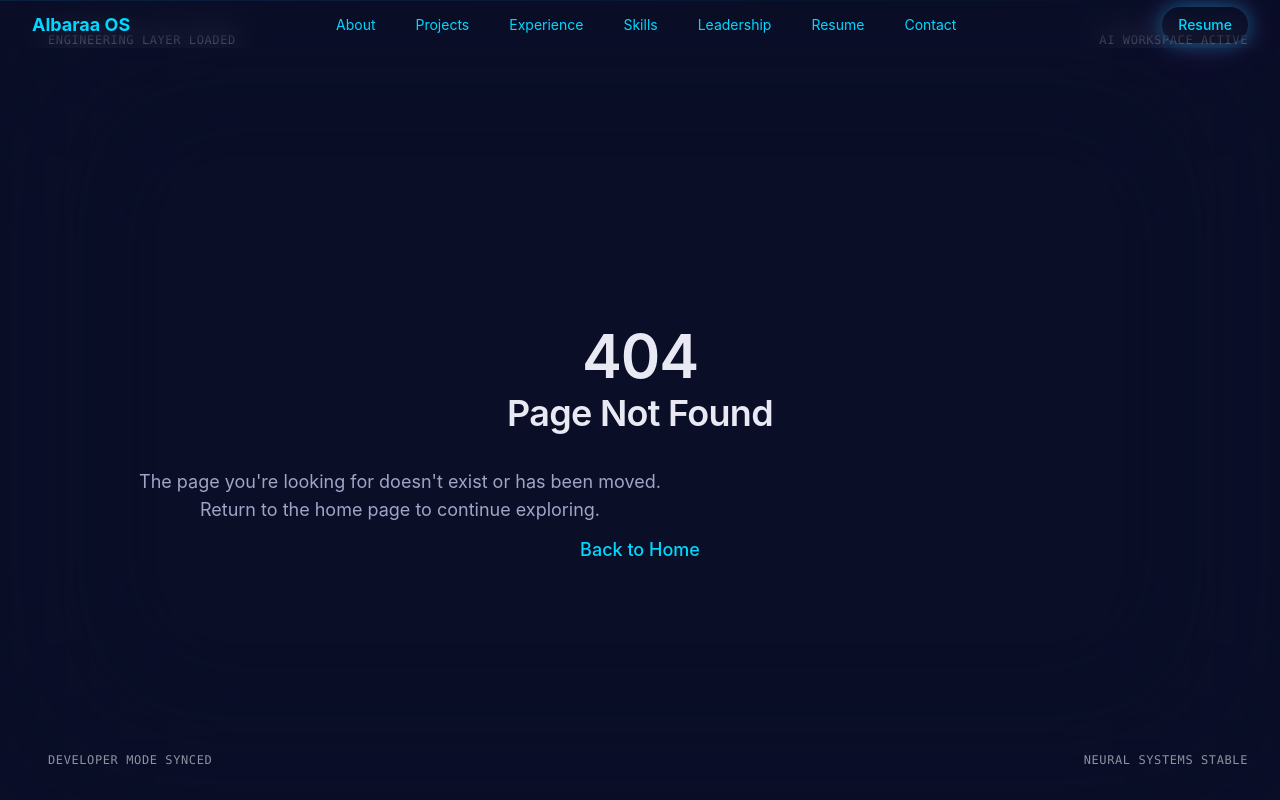
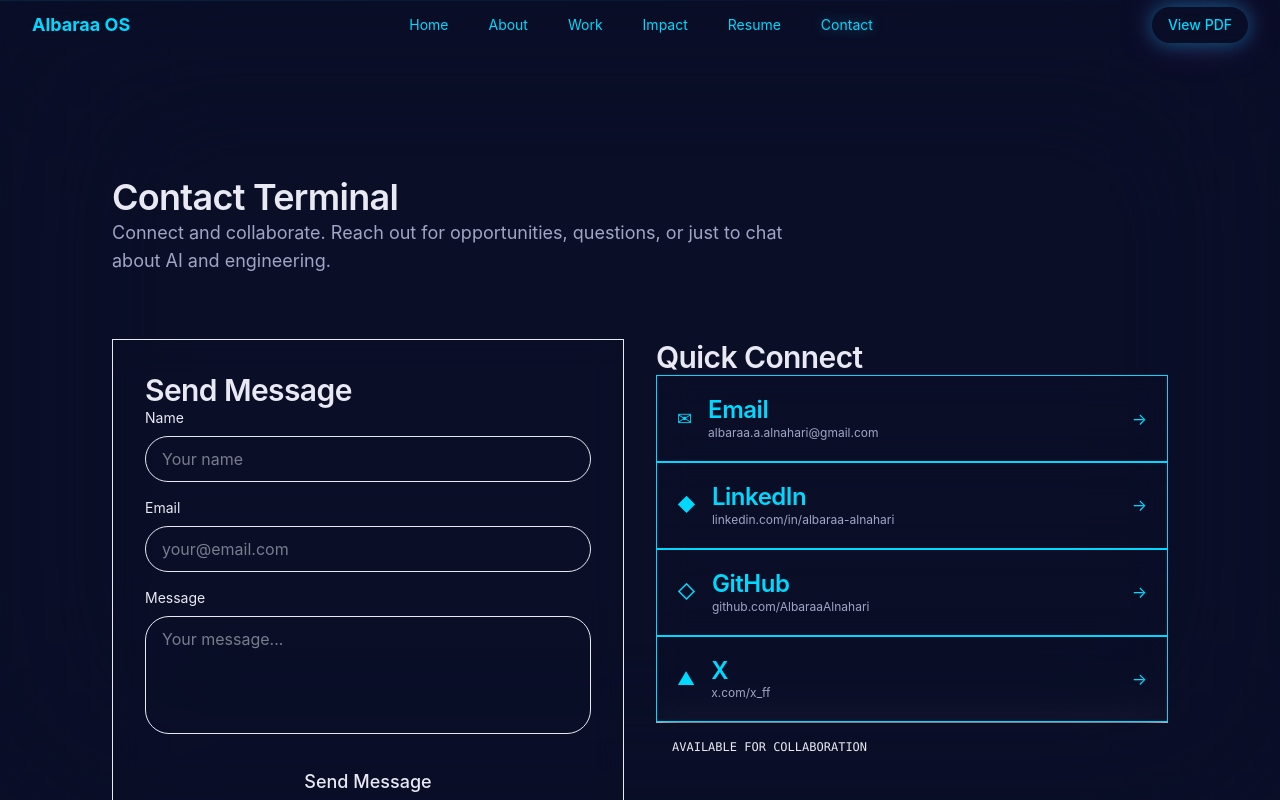
Before and after one commit to AlbaraaAlnahari/Personal-Portfolio, a Next.js app: page /contact in a window 1280 px wide. Before the commit this address had no page. Built offline with nearby package versions, Linux system fonts and the light colour scheme.

Commit message:
checkpoint: establish multi-page route foundation and navigation

```diff
--- /dev/null
+++ b/app/about/page.tsx
@@ -0,0 +1,21 @@
+import type { Metadata } from "next";
+import { AboutModule } from "@/components/sections/AboutModule";
+import { SkillsMatrix } from "@/components/sections/SkillsMatrix";
+import { SiteFooter } from "@/components/layout/SiteFooter";
+
+export const metadata: Metadata = {
+  title: "About — Albaraa Alnahari | ALBARAA OS",
+  description:
+    "Albaraa Alnahari — Software Engineering student building AI-enabled products. Verified identity profile and the engineering capability matrix behind the work.",
+};
+
+export default function AboutPage() {
+  return (
+    <main className="min-h-screen">
+      <h1 className="sr-only">About Albaraa Alnahari — identity and capabilities</h1>
+      <AboutModule />
+      <SkillsMatrix />
+      <SiteFooter />
+    </main>
+  );
+}
--- /dev/null
+++ b/app/contact/page.tsx
@@ -0,0 +1,19 @@
+import type { Metadata } from "next";
+import { ContactTerminal } from "@/components/sections/ContactTerminal";
+import { SiteFooter } from "@/components/layout/SiteFooter";
+
+export const metadata: Metadata = {
+  title: "Contact — Albaraa Alnahari | ALBARAA OS",
+  description:
+    "Get in touch with Albaraa Alnahari — email, LinkedIn, GitHub, and X. Open to opportunities and collaboration.",
+};
+
+export default function ContactPage() {
+  return (
+    <main className="min-h-screen">
+      <h1 className="sr-only">Contact Albaraa Alnahari</h1>
+      <ContactTerminal />
+      <SiteFooter />
+    </main>
+  );
+}
--- /dev/null
+++ b/app/impact/page.tsx
@@ -0,0 +1,21 @@
+import type { Metadata } from "next";
+import { ExperienceTimeline } from "@/components/sections/ExperienceTimeline";
+import { OrganizationsLeadership } from "@/components/sections/OrganizationsLeadership";
+import { SiteFooter } from "@/components/layout/SiteFooter";
+
+export const metadata: Metadata = {
+  title: "Impact — Experience & Leadership | ALBARAA OS",
+  description:
+    "Applied professional experience and community leadership impact — product, robotics, and education roles, plus large-scale program and student-community leadership.",
+};
+
+export default function ImpactPage() {
+  return (
+    <main className="min-h-screen">
+      <h1 className="sr-only">Impact — applied experience and leadership</h1>
+      <ExperienceTimeline />
+      <OrganizationsLeadership />
+      <SiteFooter />
+    </main>
+  );
+}
--- a/app/layout.tsx
+++ b/app/layout.tsx
@@ -1,7 +1,7 @@
 import type { Metadata, Viewport } from "next";
 import "@/styles/globals.css";
 import { Navigation } from "@/components/layout/Navigation";
-import { AISystemStatus } from "@/components/environment/AISystemStatus";
+import { RouteAwareAISystemStatus } from "@/components/environment/RouteAwareAISystemStatus";
 
 export const metadata: Metadata = {
   title: "Albaraa OS — AI Software Lab",
@@ -99,8 +99,8 @@ export default function RootLayout({
         {/* Navigation */}
         <Navigation />
 
-        {/* System Status Indicators */}
-        <AISystemStatus />
+        {/* System Status Indicators — scoped to Home only */}
+        <RouteAwareAISystemStatus />
 
         {/* Main content */}
         <div className="relative min-h-screen pt-12">
--- a/app/page.tsx
+++ b/app/page.tsx
@@ -11,12 +11,8 @@ import { OrganizationsLeadership } from "@/components/sections/OrganizationsLead
 import { ContactTerminal } from "@/components/sections/ContactTerminal";
 import { AskAlbaraAI } from "@/components/sections/AskAlbaraAI";
 import { ResumeInterface } from "@/components/sections/ResumeInterface";
-import { Container } from "@/components/layout/Container";
-import {
-  containerVariants,
-  itemVariants,
-  pageTransitionVariants,
-} from "@/lib/motion/variants";
+import { SiteFooter } from "@/components/layout/SiteFooter";
+import { pageTransitionVariants } from "@/lib/motion/variants";
 
 // Toggle: set to false to revert to the original orb hero
 const USE_INTELLIGENCE_ENGINE = true;
@@ -157,21 +153,7 @@ export default function Home() {
       <ContactTerminal />
 
       {/* Footer */}
-      <footer className="border-t border-glass-light py-12 mt-20">
-        <Container>
-          <motion.div
-            variants={containerVariants}
-            initial="hidden"
-            whileInView="visible"
-            viewport={{ once: true }}
-            className="text-center text-foreground-secondary text-sm"
-          >
-            <motion.p variants={itemVariants}>
-              &copy; 2026 Albaraa OS. Crafted with precision and futuristic vision.
-            </motion.p>
-          </motion.div>
-        </Container>
-      </footer>
+      <SiteFooter />
     </motion.main>
   );
 }
--- /dev/null
+++ b/app/resume/page.tsx
@@ -0,0 +1,19 @@
+import type { Metadata } from "next";
+import { ResumeInterface } from "@/components/sections/ResumeInterface";
+import { SiteFooter } from "@/components/layout/SiteFooter";
+
+export const metadata: Metadata = {
+  title: "Résumé — Albaraa Alnahari | ALBARAA OS",
+  description:
+    "Official career dossier of Albaraa Alnahari — verified credentials, capability signals, and direct access to the official résumé PDF.",
+};
+
+export default function ResumePage() {
+  return (
+    <main className="min-h-screen">
+      <h1 className="sr-only">Résumé — official career dossier</h1>
+      <ResumeInterface />
+      <SiteFooter />
+    </main>
+  );
+}
--- /dev/null
+++ b/app/work/page.tsx
@@ -0,0 +1,19 @@
+import type { Metadata } from "next";
+import { ProjectsSystems } from "@/components/sections/ProjectsSystems";
+import { SiteFooter } from "@/components/layout/SiteFooter";
+
+export const metadata: Metadata = {
+  title: "Work — Selected Systems | ALBARAA OS",
+  description:
+    "Selected product work by Albaraa Alnahari — DocuPilot, TechPath, Sanadk, and Slide-Mind: AI-enabled and accessibility-focused software systems.",
+};
+
+export default function WorkPage() {
+  return (
+    <main className="min-h-screen">
+      <h1 className="sr-only">Selected work — deployed product systems</h1>
+      <ProjectsSystems />
+      <SiteFooter />
+    </main>
+  );
+}
--- /dev/null
+++ b/components/environment/RouteAwareAISystemStatus.tsx
@@ -0,0 +1,16 @@
+"use client";
+
+import { usePathname } from "next/navigation";
+import { AISystemStatus } from "./AISystemStatus";
+
+/**
+ * Route-aware wrapper for the cockpit diagnostic overlays.
+ * In the multi-page editorial architecture these belong to the cinematic Home
+ * entry only — interior routes stay calm and clean. Renders the unchanged
+ * AISystemStatus on "/" and nothing elsewhere. No visual/animation change.
+ */
+export function RouteAwareAISystemStatus() {
+  const pathname = usePathname();
+  if (pathname !== "/") return null;
+  return <AISystemStatus />;
+}
--- a/components/layout/Navigation.tsx
+++ b/components/layout/Navigation.tsx
@@ -1,6 +1,7 @@
 "use client";
 
 import Link from "next/link";
+import { usePathname } from "next/navigation";
 import { motion, AnimatePresence, useReducedMotion } from "framer-motion";
 import { useEffect, useRef, useState } from "react";
 
@@ -15,20 +16,26 @@ import { useEffect, useRef, useState } from "react";
  * second prominent Resume button — Resume lives inside the menu instead.
  */
 export function Navigation() {
-  const [activeItem, setActiveItem] = useState("home");
   const [menuOpen, setMenuOpen] = useState(false);
   const navRef = useRef<HTMLElement | null>(null);
   const shouldReduceMotion = useReducedMotion();
+  const pathname = usePathname();
 
+  // Multi-page route navigation. Section chapters (Projects/Experience/Skills/
+  // Leadership) now live within the About/Work/Impact routes.
   const navItems = [
-    { label: "About", href: "#about" },
-    { label: "Projects", href: "#projects" },
-    { label: "Experience", href: "#experience" },
-    { label: "Skills", href: "#skills" },
-    { label: "Leadership", href: "#leadership" },
-    { label: "Resume", href: "#resume" },
-    { label: "Contact", href: "#contact" },
+    { label: "Home", href: "/" },
+    { label: "About", href: "/about" },
+    { label: "Work", href: "/work" },
+    { label: "Impact", href: "/impact" },
+    { label: "Resume", href: "/resume" },
+    { label: "Contact", href: "/contact" },
   ];
+
+  // Route-aware active state: the current route's item stays active
+  // persistently; hovering another item only adds a transient CSS treatment.
+  const isActive = (href: string) =>
+    href === "/" ? pathname === "/" : pathname === href || pathname.startsWith(`${href}/`);
 
   // Close the mobile menu on Escape or click outside the nav.
   useEffect(() => {
@@ -126,18 +133,17 @@ export function Navigation() {
             >
               <Link
                 href={item.href}
+                aria-current={isActive(item.href) ? "page" : undefined}
                 className={`text-sm transition-all duration-300 relative group inline-block px-2 py-1 rounded ${
-                  activeItem === item.label
+                  isActive(item.href)
                     ? "text-accent-cyan drop-shadow-[0_0_6px_rgba(0,217,255,0.4)] bg-accent-cyan/5"
                     : "text-foreground-secondary hover:text-accent-cyan hover:drop-shadow-[0_0_6px_rgba(0,217,255,0.3)] hover:scale-105"
                 }`}
-                onMouseEnter={() => setActiveItem(item.label)}
-                onMouseLeave={() => setActiveItem("home")}
               >
                 {item.label}
                 <span
                   className={`absolute bottom-0 left-0 h-px bg-gradient-to-r from-accent-cyan to-accent-green transition-all duration-300 cubic-bezier(0.34, 1.56, 0.64, 1) ${
-                    activeItem === item.label ? "w-full" : "w-0 group-hover:w-full"
+                    isActive(item.href) ? "w-full" : "w-0 group-hover:w-full"
                   }`}
                 />
               </Link>
@@ -147,7 +153,8 @@ export function Navigation() {
 
         {/* Right Zone: Resume (desktop) + Menu trigger (mobile) */}
         <div className="flex items-center gap-2 flex-shrink-0">
-          {/* Resume Button — desktop only (mobile reaches Resume via the menu) */}
+          {/* Official PDF action — desktop only. Distinct from the Resume page
+              nav item: this opens the official résumé document directly. */}
           <motion.div
             variants={itemVariants}
             whileHover={{ scale: 1.05 }}
@@ -155,7 +162,9 @@ export function Navigation() {
             className="hidden lg:block"
           >
             <a
-              href="#resume"
+              href="/resume/Albaraa-Alnahari-Resume.pdf"
+              target="_blank"
+              rel="noopener noreferrer"
               className="px-4 py-2 rounded-lg bg-gradient-to-r from-accent-cyan to-accent-purple text-background-primary font-medium text-sm transition-all duration-300 inline-block relative"
               style={{
                 boxShadow: "0 0 20px rgba(0, 217, 255, 0.4), 0 0 40px rgba(181, 55, 242, 0.2)",
@@ -169,7 +178,7 @@ export function Navigation() {
                 e.currentTarget.style.boxShadow = "0 0 20px rgba(0, 217, 255, 0.4), 0 0 40px rgba(181, 55, 242, 0.2)";
               }}
             >
-              Resume
+              View PDF
             </a>
           </motion.div>
 
@@ -234,12 +243,17 @@ export function Navigation() {
                   key={item.label}
                   href={item.href}
                   onClick={() => setMenuOpen(false)}
-                  className="group flex items-center gap-3 px-3.5 py-3 rounded-lg text-sm text-foreground-secondary hover:text-accent-cyan hover:bg-accent-cyan/5 transition-colors outline-none ie-focus"
+                  aria-current={isActive(item.href) ? "page" : undefined}
+                  className={`group flex items-center gap-3 px-3.5 py-3 rounded-lg text-sm transition-colors outline-none ie-focus ${
+                    isActive(item.href)
+                      ? "text-accent-cyan bg-accent-cyan/5"
+                      : "text-foreground-secondary hover:text-accent-cyan hover:bg-accent-cyan/5"
+                  }`}
                 >
                   <span
                     className="w-1.5 h-1.5 rounded-full flex-shrink-0 transition-all duration-300"
                     style={{
-                      background: "rgba(0,217,255,0.35)",
+                      background: isActive(item.href) ? "rgba(0,217,255,0.9)" : "rgba(0,217,255,0.35)",
                       boxShadow: "0 0 0 2px rgba(0,217,255,0.06)",
                     }}
                   />
--- /dev/null
+++ b/components/layout/SiteFooter.tsx
@@ -0,0 +1,31 @@
+"use client";
+
+import { motion } from "framer-motion";
+import { Container } from "@/components/layout/Container";
+import { containerVariants, itemVariants } from "@/lib/motion/variants";
+
+/**
+ * Site Footer
+ * Shared footer for the multi-page architecture. Extracted verbatim from the
+ * original Home composition so rendering remains visually identical wherever
+ * it appears. Content/year/styling unchanged.
+ */
+export function SiteFooter() {
+  return (
+    <footer className="border-t border-glass-light py-12 mt-20">
+      <Container>
+        <motion.div
+          variants={containerVariants}
+          initial="hidden"
+          whileInView="visible"
+          viewport={{ once: true }}
+          className="text-center text-foreground-secondary text-sm"
+        >
+          <motion.p variants={itemVariants}>
+            &copy; 2026 Albaraa OS. Crafted with precision and futuristic vision.
+          </motion.p>
+        </motion.div>
+      </Container>
+    </footer>
+  );
+}
--- a/components/sections/AboutModule.tsx
+++ b/components/sections/AboutModule.tsx
@@ -2,6 +2,7 @@
 
 import { motion, useReducedMotion } from "framer-motion";
 import Image from "next/image";
+import { useRouter } from "next/navigation";
 import { Container } from "@/components/layout/Container";
 import { Button } from "@/components/ui/Button";
 import {
@@ -35,13 +36,10 @@ export function AboutModule() {
     "Tailwind CSS",
   ];
 
-  const handleScroll = (e: React.MouseEvent, id: string) => {
-    e.preventDefault();
-    const element = document.getElementById(id);
-    if (element) {
-      element.scrollIntoView({ behavior: "smooth" });
-    }
-  };
+  // Route-aware navigation: the "Get In Touch" CTA now points to the
+  // dedicated /contact route (works on both the temporary long Home and the
+  // new /about route, where an in-page #contact anchor no longer exists).
+  const router = useRouter();
 
   const reduce = useReducedMotion();
   // One calm opacity emergence for the verification frame/route, tied to the
@@ -388,7 +386,7 @@ export function AboutModule() {
                       variant="glass"
                       size="md"
                       className="w-full sm:w-auto px-6 py-2.5 border border-accent-cyan/30 text-foreground-primary hover:border-accent-cyan/60 hover:text-accent-cyan"
-                      onClick={(e) => handleScroll(e, "contact")}
+                      onClick={() => router.push("/contact")}
                     >
                       Get In Touch
                     </Button>
```
